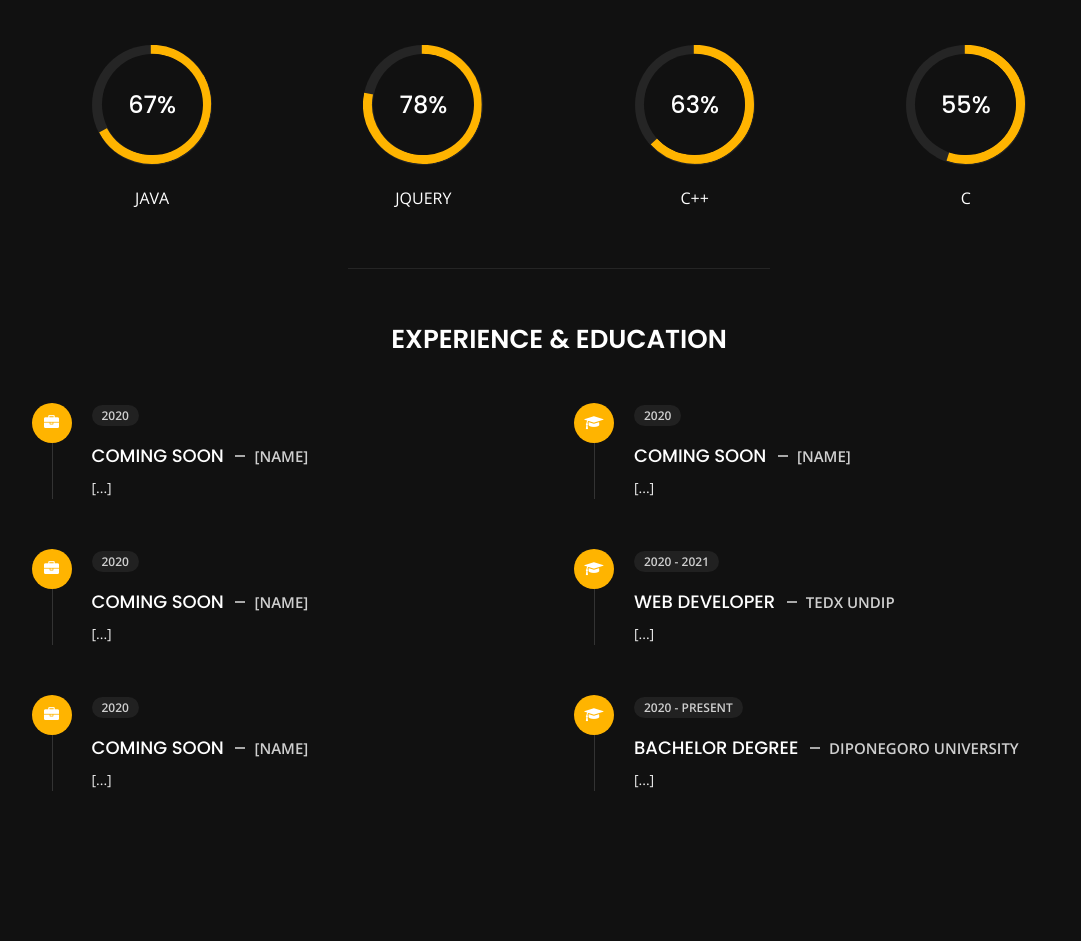
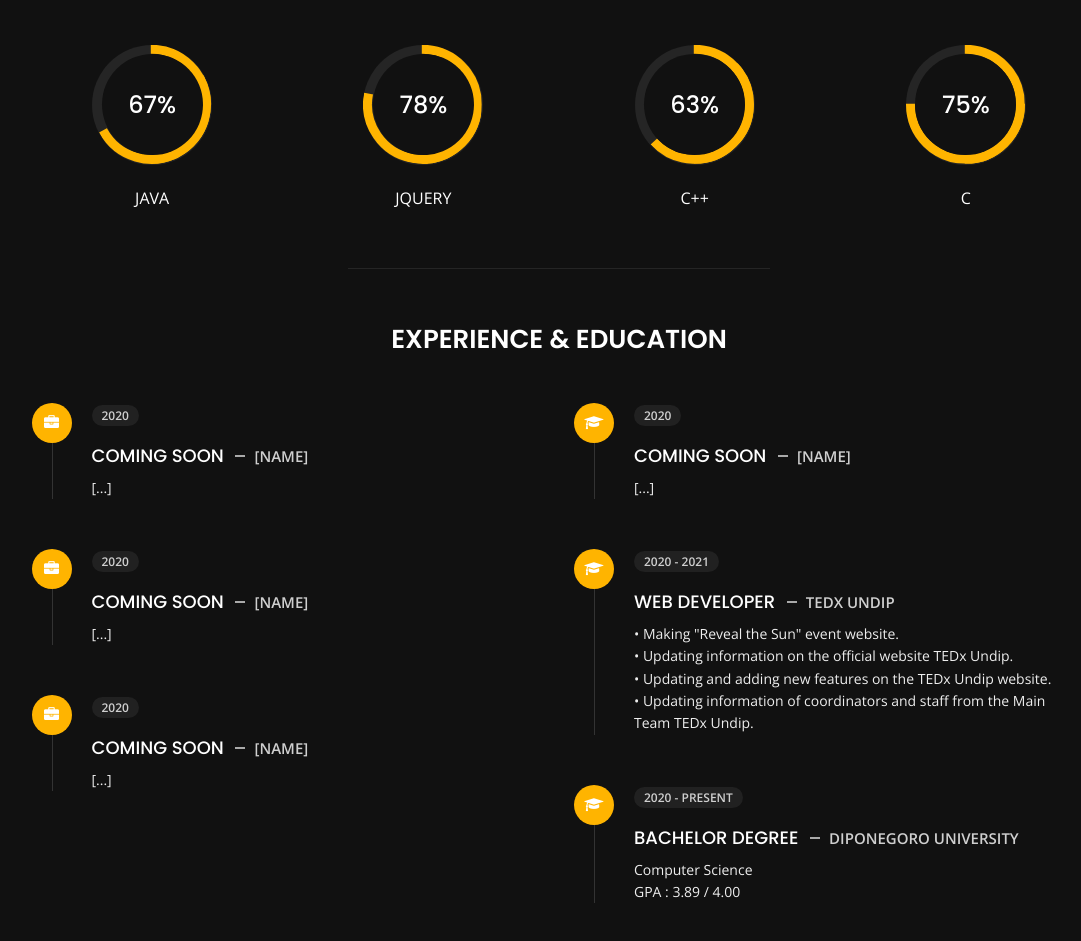
Before and after one commit to 0xSabdadev/myPortfolio, a plain HTML site: page app/about.html in a window 1280 px wide. Shown: the part 947-1888 px from the top of the page, without its empty margins (81-1162 px from the left). Before the commit the page ends 1808 px from the top, so only its background shows below. Drawn offline with nearby package versions, Linux system fonts and the light colour scheme.

Commit message:
update about n portfolio page

```diff
--- a/app/about.html
+++ b/app/about.html
@@ -328,8 +328,8 @@
                     <h6 class="text-uppercase open-sans-font text-center mt-2 mt-sm-4">C++</h6>
                 </div>
                 <div class="col-6 col-md-3 mb-3 mb-sm-5">
-                    <div class="c100 p55">
-                        <span>55%</span>
+                    <div class="c100 p75">
+                        <span>75%</span>
                         <div class="slice">
                             <div class="bar"></div>
                             <div class="fill"></div>
@@ -398,7 +398,10 @@
                                 <span class="time open-sans-font text-uppercase">2020 - 2021</span>
                                 <h5 class="poppins-font text-uppercase">Web Developer <span
                                         class="place open-sans-font">TEDx UNDIP</span></h5>
-                                <p class="open-sans-font">[...]</p>
+                                <p class="open-sans-font">• Making "Reveal the Sun" event website. <br>
+                                    • Updating information on the official website TEDx Undip.<br>
+                                    • Updating and adding new features on the TEDx Undip website.<br>
+                                    • Updating information of coordinators and staff from the Main Team TEDx Undip.</p>
                             </li>
                             <li>
                                 <div class="icon">
@@ -407,7 +410,7 @@
                                 <span class="time open-sans-font text-uppercase">2020 - Present</span>
                                 <h5 class="poppins-font text-uppercase">Bachelor Degree <span
                                         class="place open-sans-font">Diponegoro University</span></h5>
-                                <p class="open-sans-font">[...]</p>
+                                <p class="open-sans-font">Computer Science <br> GPA : 3.89 / 4.00</p>
                             </li>
                         </ul>
                     </div>
```
